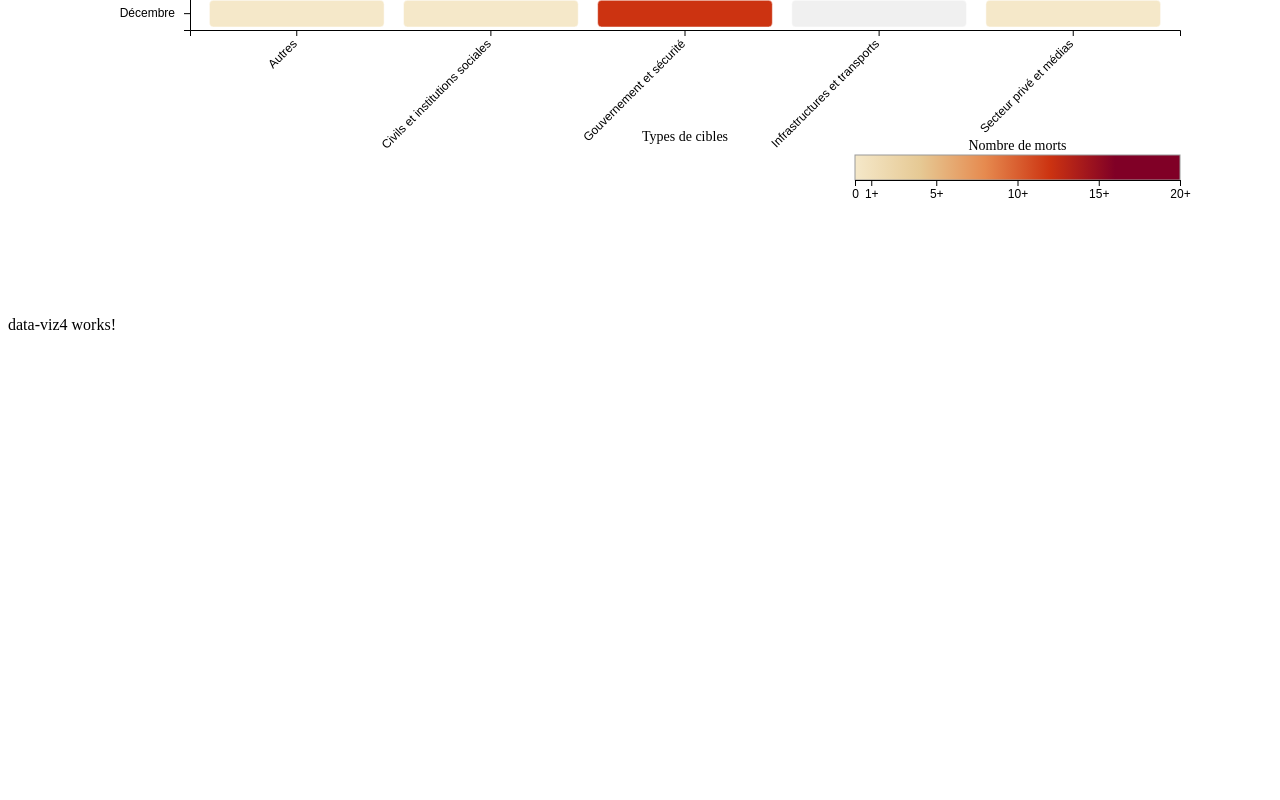
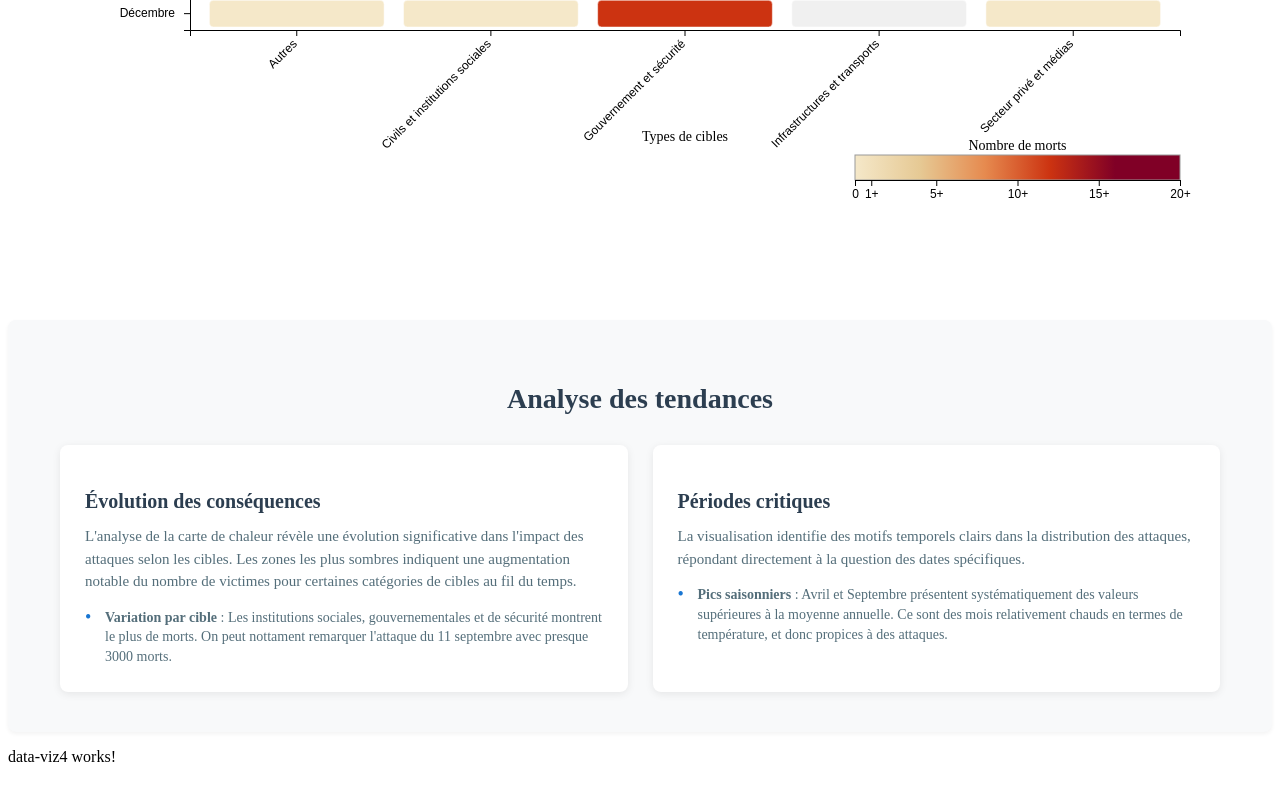
Before and after one commit to GabrielLouka/INF8808-Projet, an Angular app: page / in a window 1280 px wide. Shown: the part 2104-2904 px from the top of the page. Before the commit the page ends 2476 px from the top, so only its background shows below. Built offline with nearby package versions, Linux system fonts and the light colour scheme.

Commit message:
debut de lanalyse

```diff
--- a/src/app/components/visualizations/data-viz3/data-viz3.component.html
+++ b/src/app/components/visualizations/data-viz3/data-viz3.component.html
@@ -1,7 +1,27 @@
 <div class="heatmap-container">
-    <div *ngIf="isLoading" class="loading-message">
-      <mat-spinner diameter="40"></mat-spinner>
-      <span>Loading data...</span>
-    </div>
+    <app-loader *ngIf="isLoading"></app-loader>
+
     <div id="heatmap-container"></div>
 </div>
+
+<div class="analysis-container">
+  <div class="analysis-content">
+      <h2 class="analysis-title">Analyse des tendances</h2>
+      <div class="analysis-grid">
+          <div class="analysis-card">
+              <h3>Évolution des conséquences</h3>
+              <p>L'analyse de la carte de chaleur révèle une évolution significative dans l'impact des attaques selon les cibles. Les zones les plus sombres indiquent une augmentation notable du nombre de victimes pour certaines catégories de cibles au fil du temps.</p>
+              <ul class="key-points">
+                  <li><strong>Variation par cible</strong> : Les institutions sociales, gouvernementales et de sécurité montrent le plus de morts. On peut nottament remarquer l'attaque du 11 septembre avec presque 3000 morts.</li>
+              </ul>
+          </div>
+          <div class="analysis-card">
+              <h3>Périodes critiques</h3>
+              <p>La visualisation identifie des motifs temporels clairs dans la distribution des attaques, répondant directement à la question des dates spécifiques.</p>
+              <ul class="key-points">
+                <li><strong>Pics saisonniers</strong> : Avril et Septembre présentent systématiquement des valeurs supérieures à la moyenne annuelle. Ce sont des mois relativement chauds en termes de température, et donc propices à des attaques.</li>
+              </ul>
+          </div>
+      </div>
+  </div>
+</div>
--- a/src/app/components/visualizations/data-viz3/data-viz3.component.scss
+++ b/src/app/components/visualizations/data-viz3/data-viz3.component.scss
@@ -58,3 +58,103 @@ div {
     color: #444;
 }
 }
+
+.analysis-container {
+    background-color: #f8f9fa;
+    padding: 40px 20px;
+    margin-top: 20px;
+    border-radius: 8px;
+    box-shadow: 0 2px 4px rgba(0, 0, 0, 0.05);
+
+    .analysis-content {
+        max-width: 1200px;
+        margin: 0 auto;
+
+        .analysis-title {
+            color: #2c3e50;
+            font-size: 28px;
+            font-weight: 600;
+            margin-bottom: 30px;
+            text-align: center;
+        }
+
+        .analysis-grid {
+            display: grid;
+            grid-template-columns: repeat(auto-fit, minmax(300px, 1fr));
+            gap: 25px;
+            padding: 0 20px;
+
+            .analysis-card {
+                background: white;
+                padding: 25px;
+                border-radius: 8px;
+                box-shadow: 0 2px 8px rgba(0, 0, 0, 0.08);
+                transition: transform 0.3s ease, box-shadow 0.3s ease;
+
+                &:hover {
+                    transform: translateY(-5px);
+                    box-shadow: 0 4px 12px rgba(0, 0, 0, 0.12);
+                }
+
+                .card-icon {
+                    background: #e3f2fd;
+                    width: 50px;
+                    height: 50px;
+                    border-radius: 50%;
+                    display: flex;
+                    align-items: center;
+                    justify-content: center;
+                    margin-bottom: 15px;
+
+                    i.material-icons {
+                        color: #1976d2;
+                        font-size: 24px;
+                    }
+                }
+
+                h3 {
+                    color: #2c3e50;
+                    font-size: 20px;
+                    font-weight: 600;
+                    margin-bottom: 12px;
+                }
+
+                p {
+                    color: #546e7a;
+                    font-size: 15px;
+                    line-height: 1.5;
+                    margin: 0;
+                    margin-bottom: 15px;
+                }
+
+                .key-points {
+                    list-style: none;
+                    padding: 0;
+                    margin: 0;
+
+                    li {
+                        color: #546e7a;
+                        font-size: 14px;
+                        line-height: 1.4;
+                        margin-bottom: 8px;
+                        padding-left: 20px;
+                        position: relative;
+
+                        &:before {
+                            content: "•";
+                            color: #1976d2;
+                            position: absolute;
+                            left: 0;
+                            font-size: 18px;
+                            line-height: 1;
+                        }
+
+                        &:last-child {
+                            margin-bottom: 0;
+                        }
+                    }
+                }
+            }
+        }
+    }
+}
--- a/src/app/components/visualizations/data-viz3/data-viz3.component.ts
+++ b/src/app/components/visualizations/data-viz3/data-viz3.component.ts
@@ -4,10 +4,11 @@ import { HeatmapCell, MonthEntry } from '../../../models/data';
 import { DataService } from '../../../services/data/data.service';
 import { MatProgressSpinnerModule } from '@angular/material/progress-spinner';
 import { CommonModule } from '@angular/common';
+import { LoaderComponent } from '../../loader/loader.component';
 
 @Component({
     selector: 'app-data-viz3',
-    imports: [MatProgressSpinnerModule, CommonModule],
+    imports: [MatProgressSpinnerModule, CommonModule, LoaderComponent],
     templateUrl: './data-viz3.component.html',
     styleUrl: './data-viz3.component.scss',
     standalone: true
```
Also changed, not shown: src/app/components/visualizations/data-viz1/data-viz1.component.html (line endings or trailing spaces).
